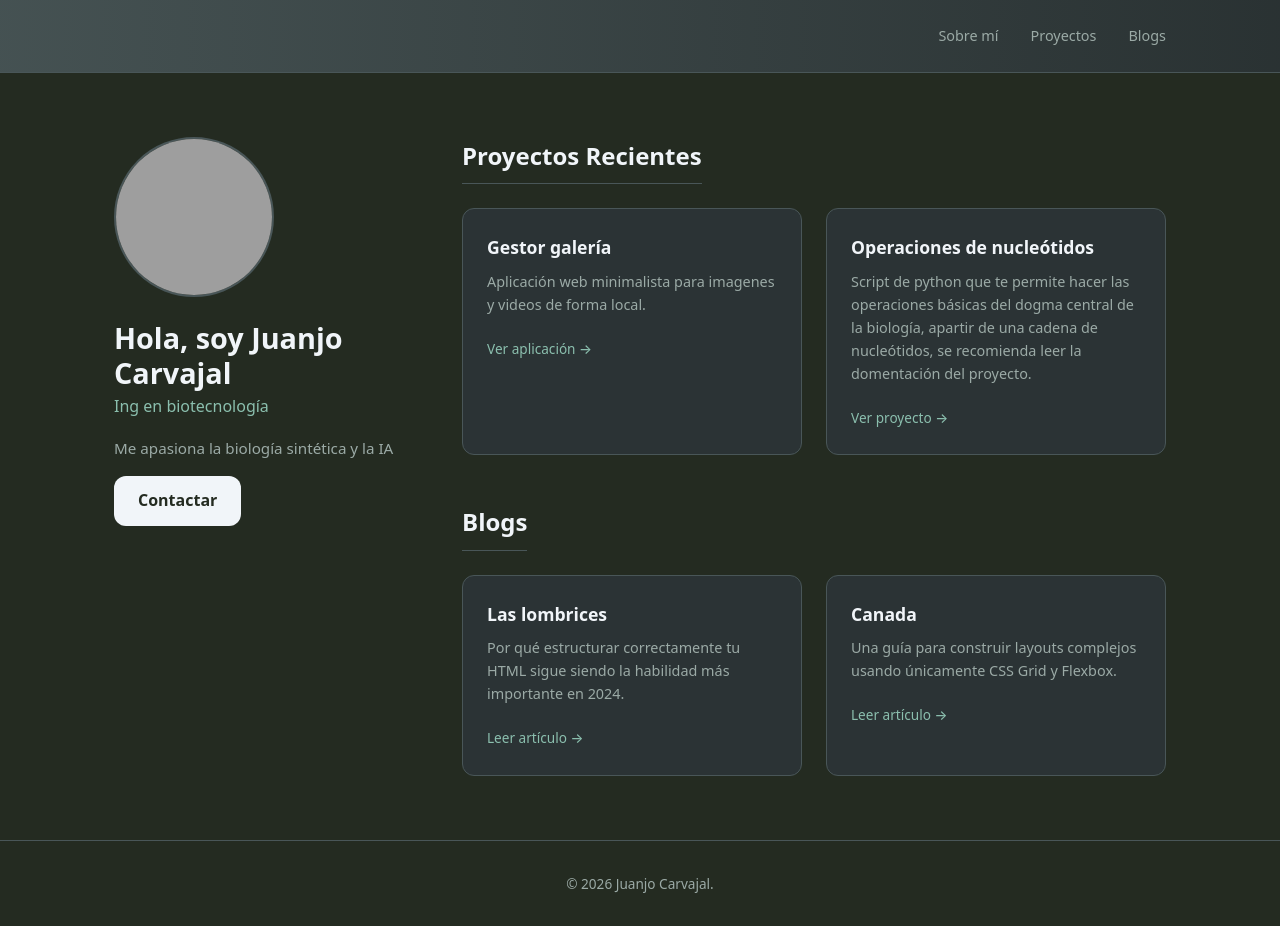
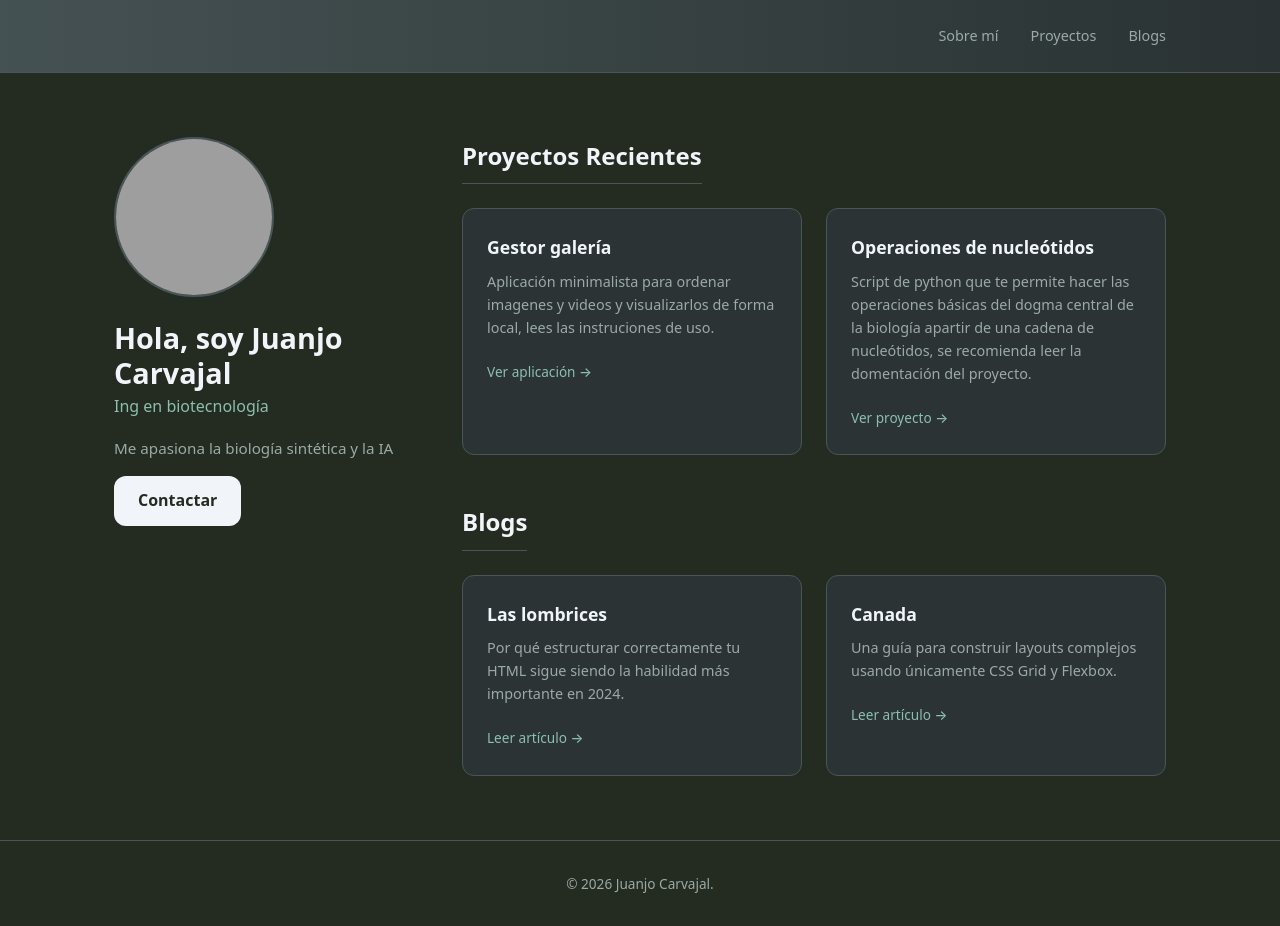
Before and after one commit to juanjocarvajal675-web/Juanjocarvajacademic.github.io, a plain HTML site: page index.html in a window 1280 px wide. Drawn offline with Linux system fonts and the light colour scheme; grey boxes are pictures that could not be loaded.

Commit message:
Update project descriptions in index.html

```diff
--- a/index.html
+++ b/index.html
@@ -280,12 +280,12 @@
                 <div class="grid-cards">
                     <article class="card">
                         <h3>Gestor galería</h3>
-                        <p>Aplicación web minimalista para imagenes y videos de forma local.</p>
-                        <a href="#" class="card-link">Ver aplicación &rarr;</a>
+                        <p>Aplicación minimalista para ordenar imagenes y videos y visualizarlos de forma local, lees las instruciones de uso.</p>
+                        <a href="GaleríaLocal.html" class="card-link">Ver aplicación &rarr;</a>
                     </article>
                     <article class="card">
                         <h3>Operaciones de nucleótidos</h3>
-                        <p>Script de python que te permite hacer las operaciones básicas del dogma central de la biología, apartir de una cadena de nucleótidos, se recomienda leer la domentación del proyecto.</p>
+                        <p>Script de python que te permite hacer las operaciones básicas del dogma central de la biología apartir de una cadena de nucleótidos, se recomienda leer la domentación del proyecto.</p>
                         <a href="proyectoADN.html" class="card-link">Ver proyecto &rarr;</a>
                     </article>
                 </div>
```
